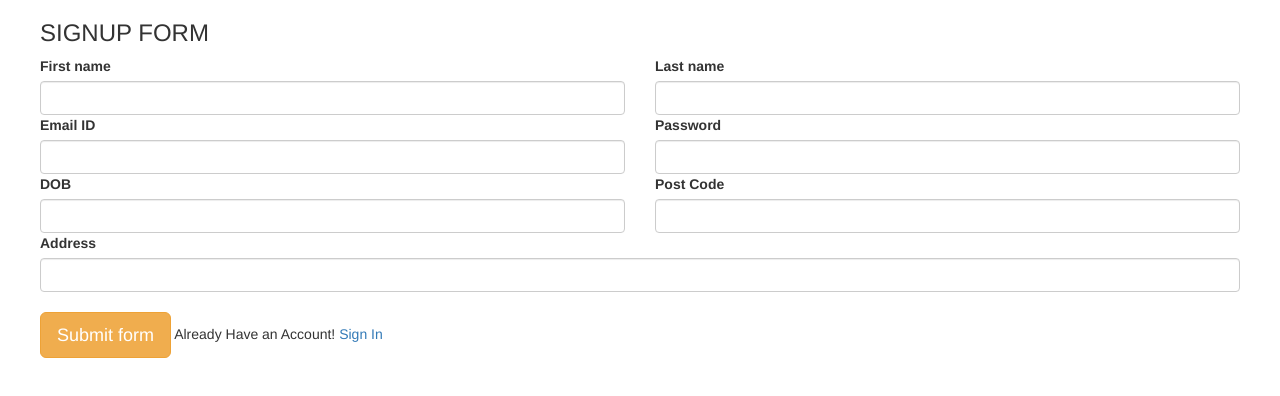
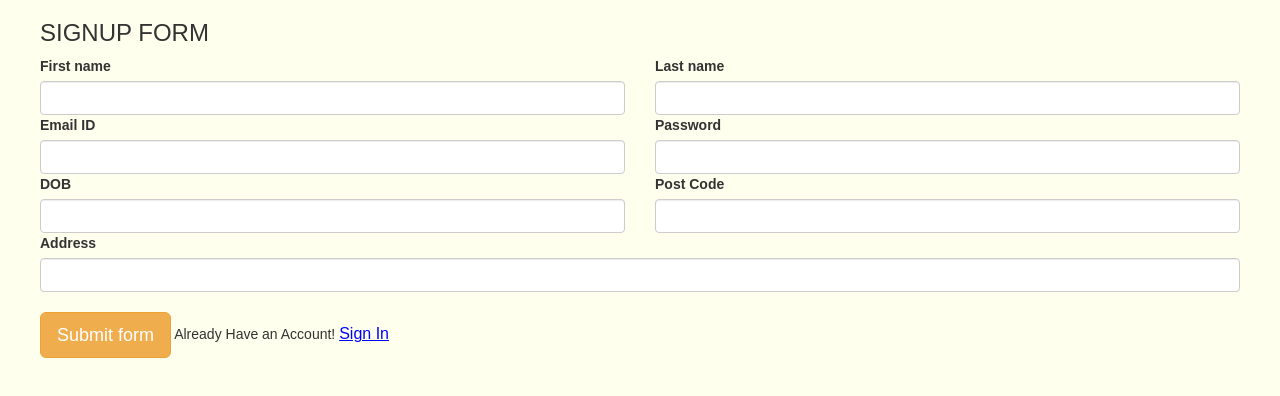
Before and after one commit to Fahad-Rafiq06/Dashboard, a plain HTML site: page signup.html in a window 1280 px wide. Drawn offline with nearby package versions, Linux system fonts and the light colour scheme.

Commit message:
Update style.css

```diff
--- a/style.css
+++ b/style.css
@@ -7,3 +7,12 @@
     .card-registration .select-arrow {
     top: 13px;
     }
+    body{
+        background-color:#FEFFED;
+        font-family: Arial, Helvetica, sans-serif;
+    }
+    a{
+        color: blue;
+        text-decoration: underline;
+        font-size: medium;
+    }
```
